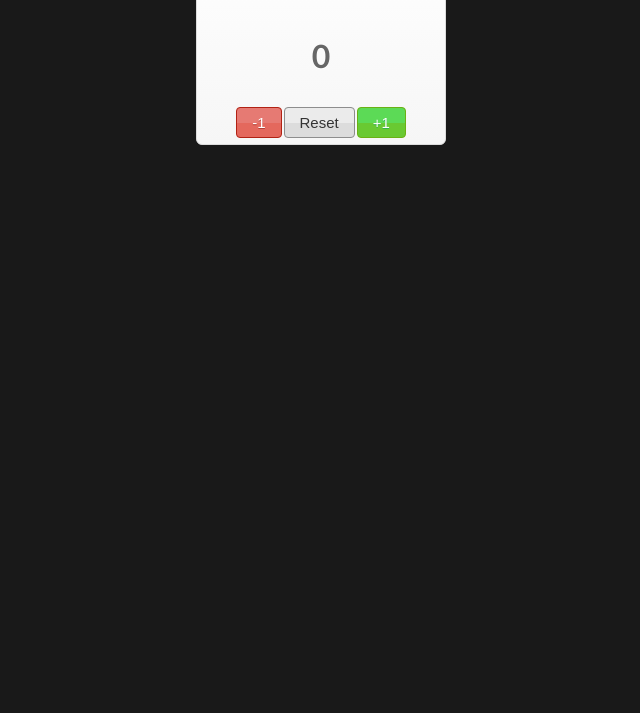
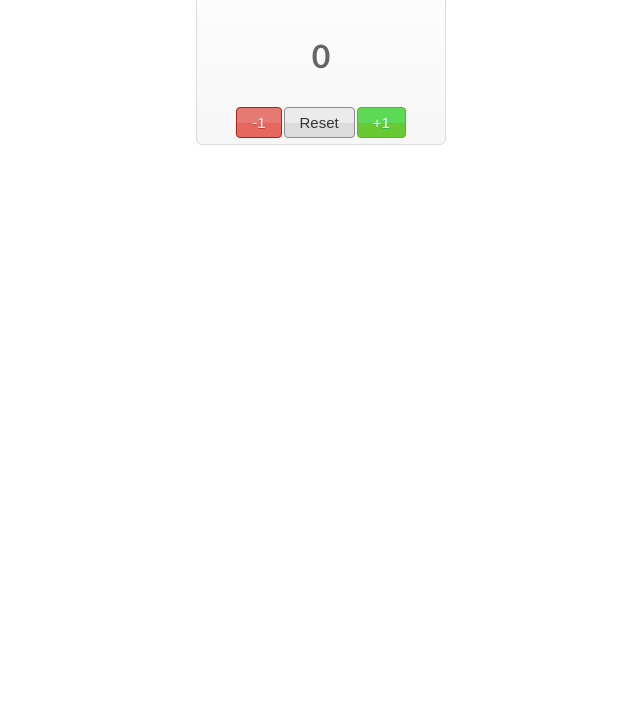
Before and after one commit to rafalspa/js-counter, a plain HTML site: page index.html in a window 1280 px wide. Shown: the part 87-800 px from the top of the page, without its empty margins (319-959 px from the left). Drawn offline with Linux system fonts and the light colour scheme.

Commit message:
Update style.css

```diff
--- a/style.css
+++ b/style.css
@@ -1,6 +1,5 @@
 body {
     font-family:'Gill Sans', 'Gill Sans MT', Calibri, 'Trebuchet MS', sans-serif;
-    background: #191919;
 }
 
 .title, .number, .buttons{
```
